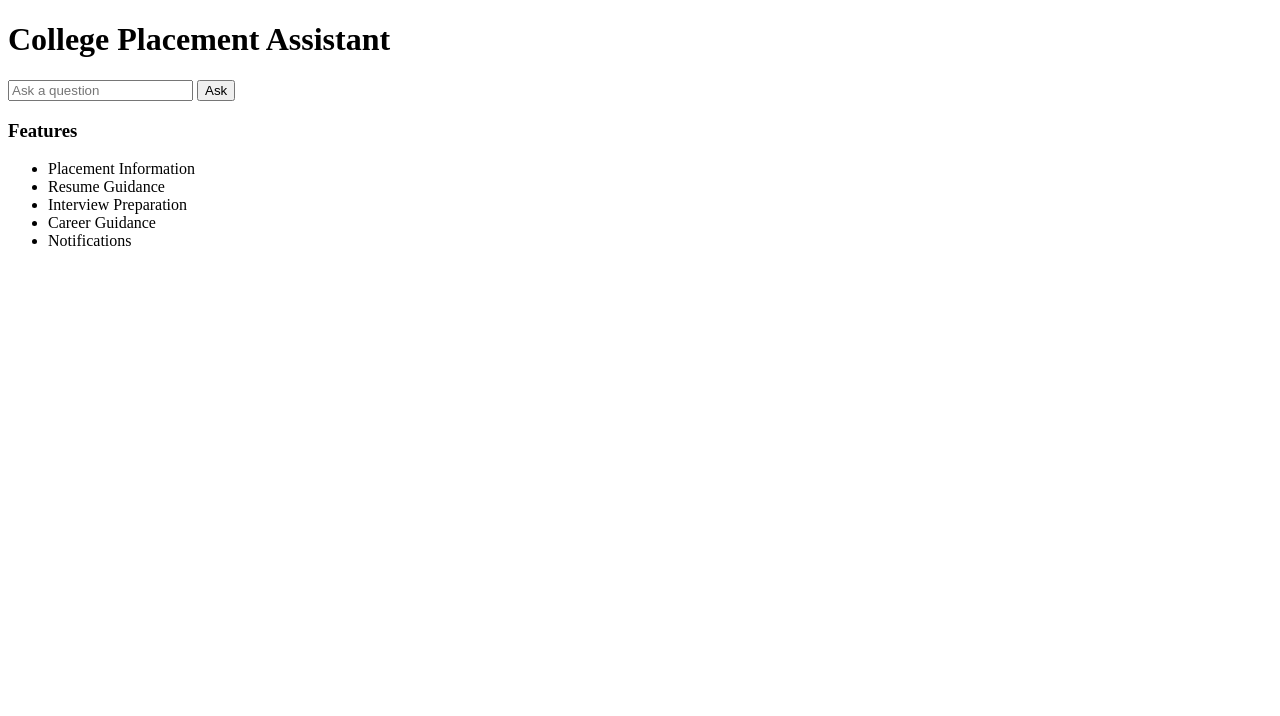
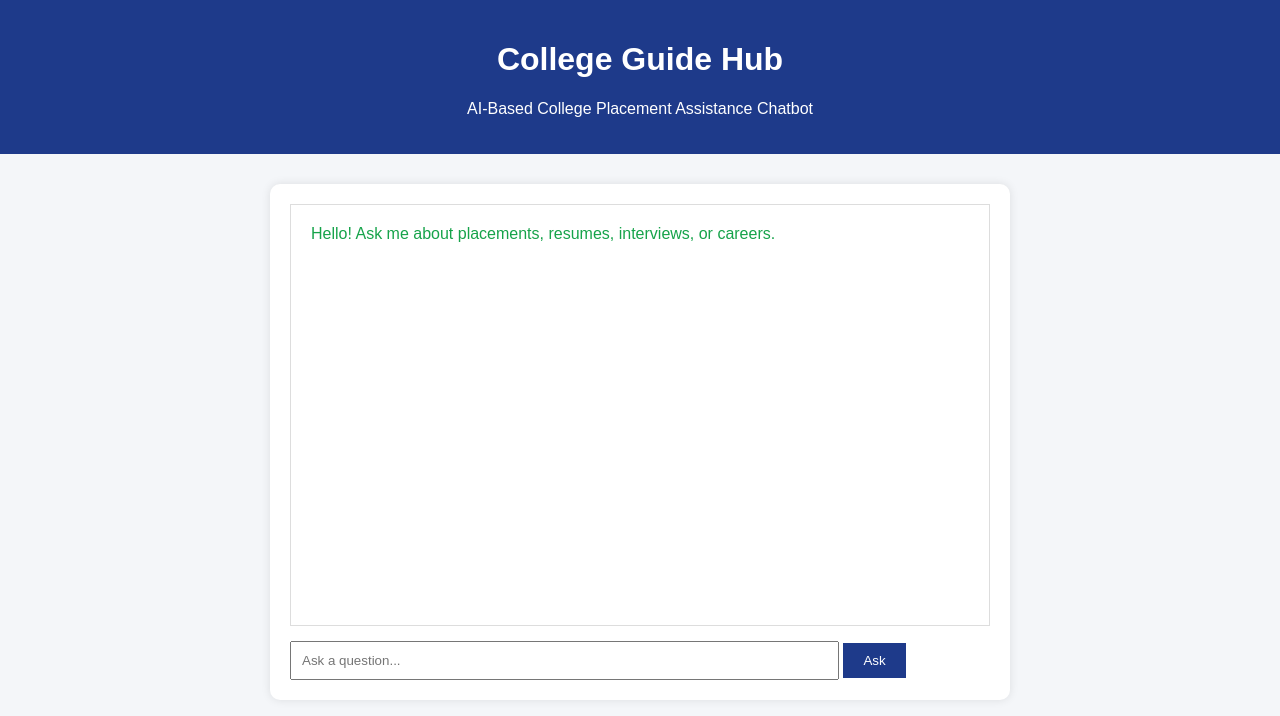
Before and after one commit to College-guide-hub/CollegeGuideHub, a plain HTML site: page index.html in a window 1280 px wide. Drawn offline with Linux system fonts and the light colour scheme.

Commit message:
Update index.html

```diff
--- a/index.html
+++ b/index.html
@@ -1,26 +1,170 @@
 <!DOCTYPE html>
 <html>
 <head>
+<meta charset="UTF-8">
+<meta name="viewport" content="width=device-width, initial-scale=1.0">
 <title>College Guide Hub</title>
+
+<style>
+body{
+    font-family: Arial, sans-serif;
+    background:#f4f6f9;
+    margin:0;
+    padding:0;
+}
+
+.header{
+    background:#1e3a8a;
+    color:white;
+    text-align:center;
+    padding:20px;
+}
+
+.chat-container{
+    max-width:700px;
+    margin:30px auto;
+    background:white;
+    border-radius:10px;
+    padding:20px;
+    box-shadow:0 0 10px rgba(0,0,0,0.1);
+}
+
+#chatbox{
+    height:400px;
+    overflow-y:auto;
+    border:1px solid #ddd;
+    padding:10px;
+    margin-bottom:15px;
+}
+
+.user{
+    text-align:right;
+    margin:10px;
+    color:#2563eb;
+}
+
+.bot{
+    text-align:left;
+    margin:10px;
+    color:#16a34a;
+}
+
+input{
+    width:75%;
+    padding:10px;
+}
+
+button{
+    padding:10px 20px;
+    background:#1e3a8a;
+    color:white;
+    border:none;
+    cursor:pointer;
+}
+
+button:hover{
+    background:#153075;
+}
+</style>
 </head>
 
 <body>
 
-<h1>College Placement Assistant</h1>
+<div class="header">
+    <h1>College Guide Hub</h1>
+    <p>AI-Based College Placement Assistance Chatbot</p>
+</div>
 
-<input type="text" placeholder="Ask a question">
+<div class="chat-container">
 
-<button>Ask</button>
+    <div id="chatbox">
+        <div class="bot">
+            Hello! Ask me about placements, resumes, interviews, or careers.
+        </div>
+    </div>
 
-<h3>Features</h3>
+    <input type="text" id="question"
+    placeholder="Ask a question...">
 
-<ul>
-<li>Placement Information</li>
-<li>Resume Guidance</li>
-<li>Interview Preparation</li>
-<li>Career Guidance</li>
-<li>Notifications</li>
-</ul>
+    <button onclick="sendMessage()">
+        Ask
+    </button>
+
+</div>
+
+<script>
+
+function sendMessage(){
+
+    let input=document.getElementById("question");
+
+    let question=input.value.trim();
+
+    if(question==="") return;
+
+    let chat=document.getElementById("chatbox");
+
+    chat.innerHTML +=
+    "<div class='user'>"+question+"</div>";
+
+    let answer="Sorry, I don't know that yet.";
+
+    let q=question.toLowerCase();
+
+    if(q.includes("tcs")){
+        answer=
+        "TCS Placement: Minimum 60% marks, package around 3.5-7 LPA depending on role.";
+    }
+
+    else if(q.includes("infosys")){
+        answer=
+        "Infosys Placement: Usually requires 60% throughout academics.";
+    }
+
+    else if(q.includes("company") || q.includes("companies")){
+        answer=
+        "Upcoming Companies: TCS, Infosys, Wipro, Accenture and Cognizant.";
+    }
+
+    else if(q.includes("resume")){
+        answer=
+        "Resume Tips: Keep it one page, add projects, skills, internships and achievements.";
+    }
+
+    else if(q.includes("interview")){
+        answer=
+        "Common HR Question: Tell me about yourself.";
+    }
+
+    else if(q.includes("career")){
+        answer=
+        "Career Paths: Software Developer, Data Analyst, AI Engineer, Cybersecurity Specialist.";
+    }
+
+    else if(q.includes("internship")){
+        answer=
+        "Popular Internships: Google, Microsoft, Amazon, IBM and Deloitte.";
+    }
+
+    else if(q.includes("course")){
+        answer=
+        "Recommended Courses: Full Stack Development, Machine Learning, Data Analytics.";
+    }
+
+    else if(q.includes("placement")){
+        answer=
+        "Check placement eligibility, company criteria and registration deadlines.";
+    }
+
+    chat.innerHTML +=
+    "<div class='bot'>"+answer+"</div>";
+
+    input.value="";
+
+    chat.scrollTop=chat.scrollHeight;
+}
+
+</script>
 
 </body>
 </html>
```
